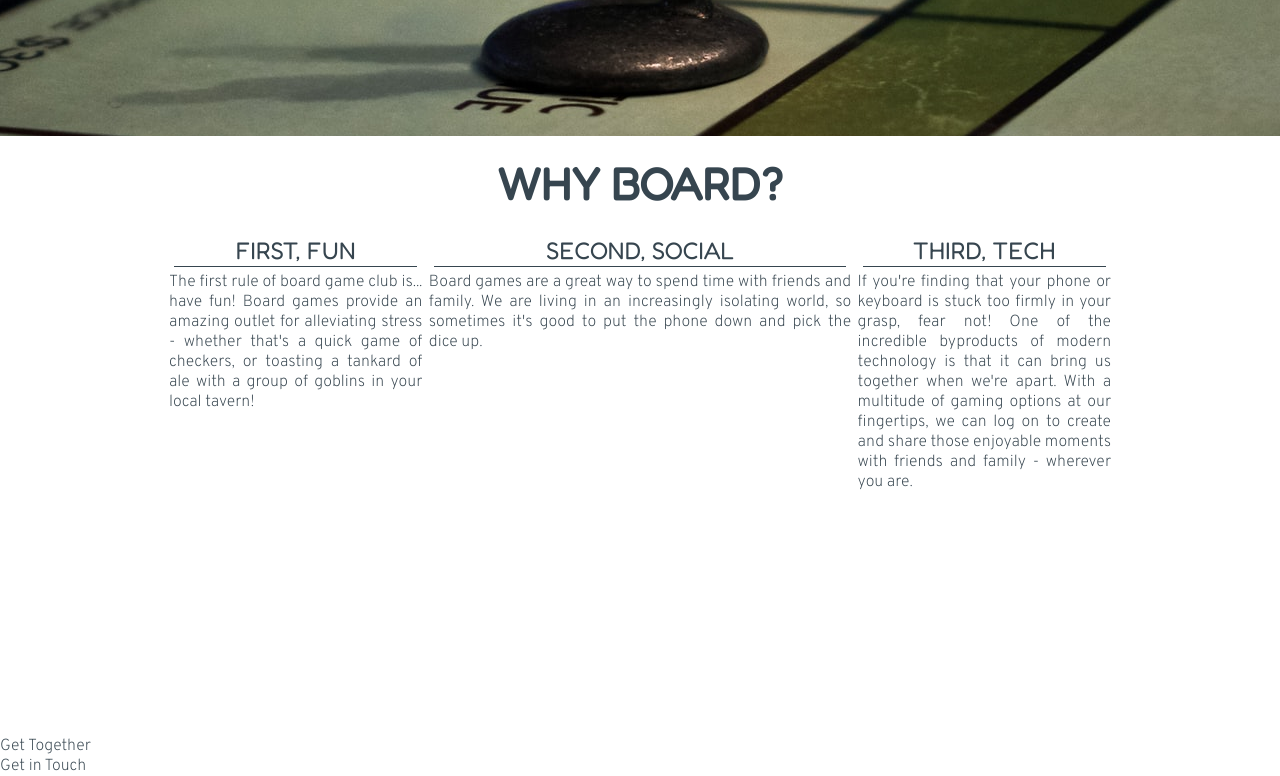
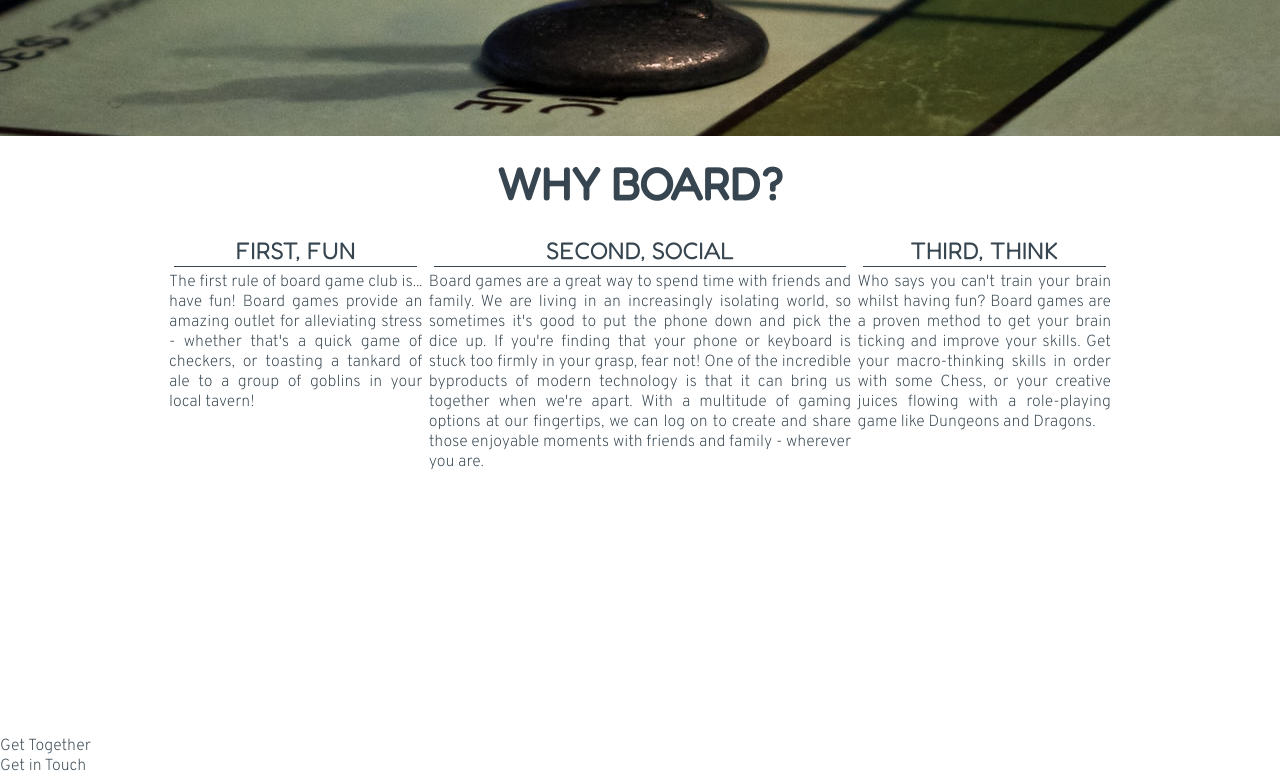
Before and after one commit to Ianterrupter/bored-gamers, a plain HTML site: page index.html in a window 1280 px wide. Shown: the part 764-1540 px from the top of the page. Drawn offline with Linux system fonts and the light colour scheme.

Commit message:
changed board reasons

```diff
--- a/assets/css/style.css
+++ b/assets/css/style.css
@@ -114,12 +114,20 @@ h1, h2 {
  }
 
 
+.about-heading-title {
+    text-align: center;
+}
+
  .left-about-heading {
      width: 60%;
      float: right;
      line-height: 20px;
      clear: both;
      text-align: justify;
+ }
+
+ #left-about-image {
+    background-image: url(../images/family-small.jpg);
  }
 
  .right-about-heading {
@@ -135,7 +143,3 @@ h1, h2 {
     padding-top: 30px;
     text-align: justify;
 }
-
-.about-heading-title {
-    text-align: center;
-}
--- a/index.html
+++ b/index.html
@@ -45,16 +45,16 @@
             <h2 class="about-heading-title">First, fun</h2>
             <hr>
             <p>The first rule of board game club is... have fun! Board games provide an amazing outlet for alleviating stress - whether
-                 that's a quick game of checkers, or toasting a tankard of ale with a group of goblins in your local tavern!</p>
+                 that's a quick game of checkers, or toasting a tankard of ale to a group of goblins in your local tavern!</p>
                 </div>
+                <div id="left-about-image"></div>
             </div>
         <div id="right-about">
             <div class="right-about-heading">
-                <h2 class="about-heading-title">Third, tech</h2>
+                <h2 class="about-heading-title">Third, think</h2>
                 <hr>
-                <p>If you're finding that your phone or keyboard is stuck too firmly in your grasp, fear not! One of
-                    the incredible byproducts of modern technology is that it can bring us together when we're apart. With a multitude of gaming options at our fingertips,
-                     we can log on to create and share those enjoyable moments with friends and family - wherever you are.
+                <p> Who says you can't train your brain whilst having fun? Board games are a proven method to get your brain ticking and improve your skills. Get your
+                    macro-thinking skills in order with some Chess, or your creative juices flowing with a role-playing game like Dungeons and Dragons.
                 </p>
             </div>
         </div>
@@ -63,7 +63,9 @@
                 <h2 class="about-heading-title">Second, social</h2>
                 <hr>
                 <p>Board games are a great way to spend time with friends and family. We are living in an increasingly isolating world, so
-                    sometimes it's good to put the phone down and pick the dice up.
+                    sometimes it's good to put the phone down and pick the dice up. If you're finding that your phone or keyboard is stuck too firmly in your grasp, fear not! One of
+                    the incredible byproducts of modern technology is that it can bring us together when we're apart. With a multitude of gaming options at our fingertips,
+                     we can log on to create and share those enjoyable moments with friends and family - wherever you are.
                 </p>
             </div>
         </div>
```
Also changed, not shown: assets/images/family-small.jpg (added).
